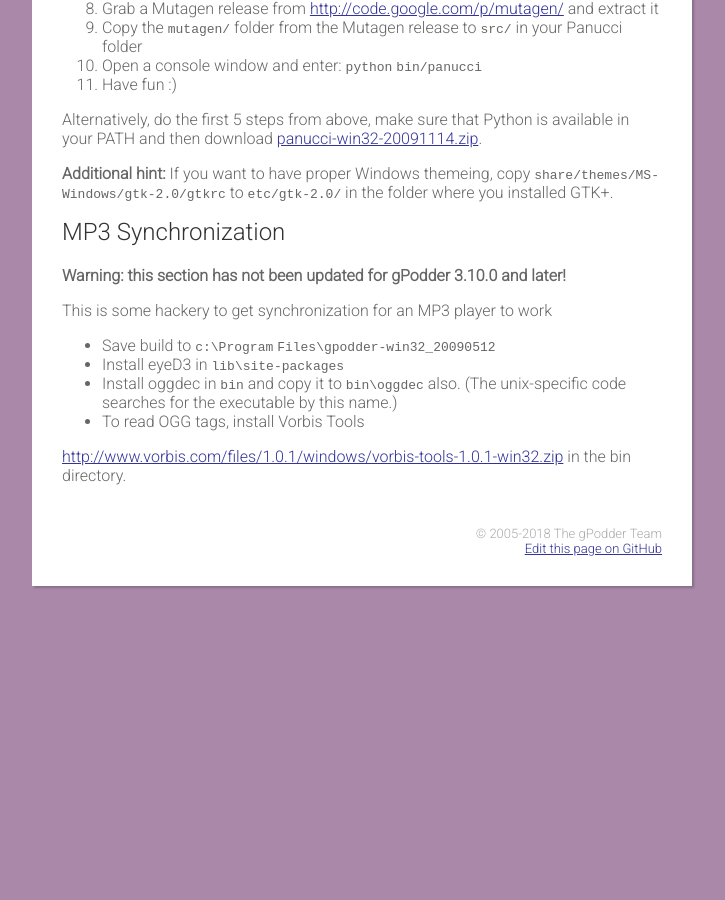
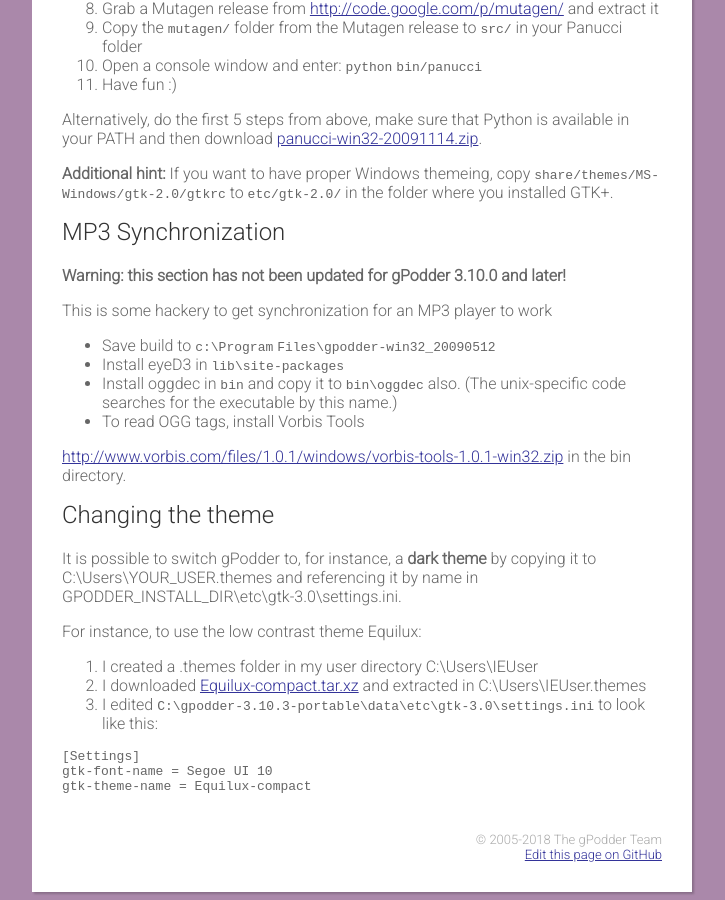
Before and after one commit to gpodder/gpodder.github.io, a Jekyll site: the page built from docs/windows.md, in a window 1280 px wide and 900 px high, scrolled down 1052 px. Shown: the whole window, without its empty margins (278-1003 px from the left). Built offline with Jekyll 4.4.1, drawn with Linux system fonts in a browser that asks for light colours; our own code applies the rules of GitHub Pages for plain Markdown files; before the commit the page ends 1646 px from its top, so only the background shows below that.

Commit message:
add doc about changing the theme on windows

````diff
--- a/docs/windows.md
+++ b/docs/windows.md
@@ -73,3 +73,22 @@
 -   To read OGG tags, install Vorbis Tools
 
 <http://www.vorbis.com/files/1.0.1/windows/vorbis-tools-1.0.1-win32.zip> in the bin directory.
+
+
+Changing the theme
+------------------
+
+It is possible to switch gPodder to, for instance, a **dark theme**
+by copying it to C:\Users\YOUR_USER\.themes and referencing it by name in GPODDER_INSTALL_DIR\etc\gtk-3.0\settings.ini.
+
+For instance, to use the low contrast theme Equilux:
+
+ 1. I created a .themes folder in my user directory C:\Users\IEUser
+ 2. I downloaded [Equilux-compact.tar.xz](https://www.pling.com/p/1182169/) and extracted in C:\Users\IEUser\.themes
+ 3. I edited `C:\gpodder-3.10.3-portable\data\etc\gtk-3.0\settings.ini` to look like this:
+
+```
+[Settings]
+gtk-font-name = Segoe UI 10
+gtk-theme-name = Equilux-compact
+```
````
